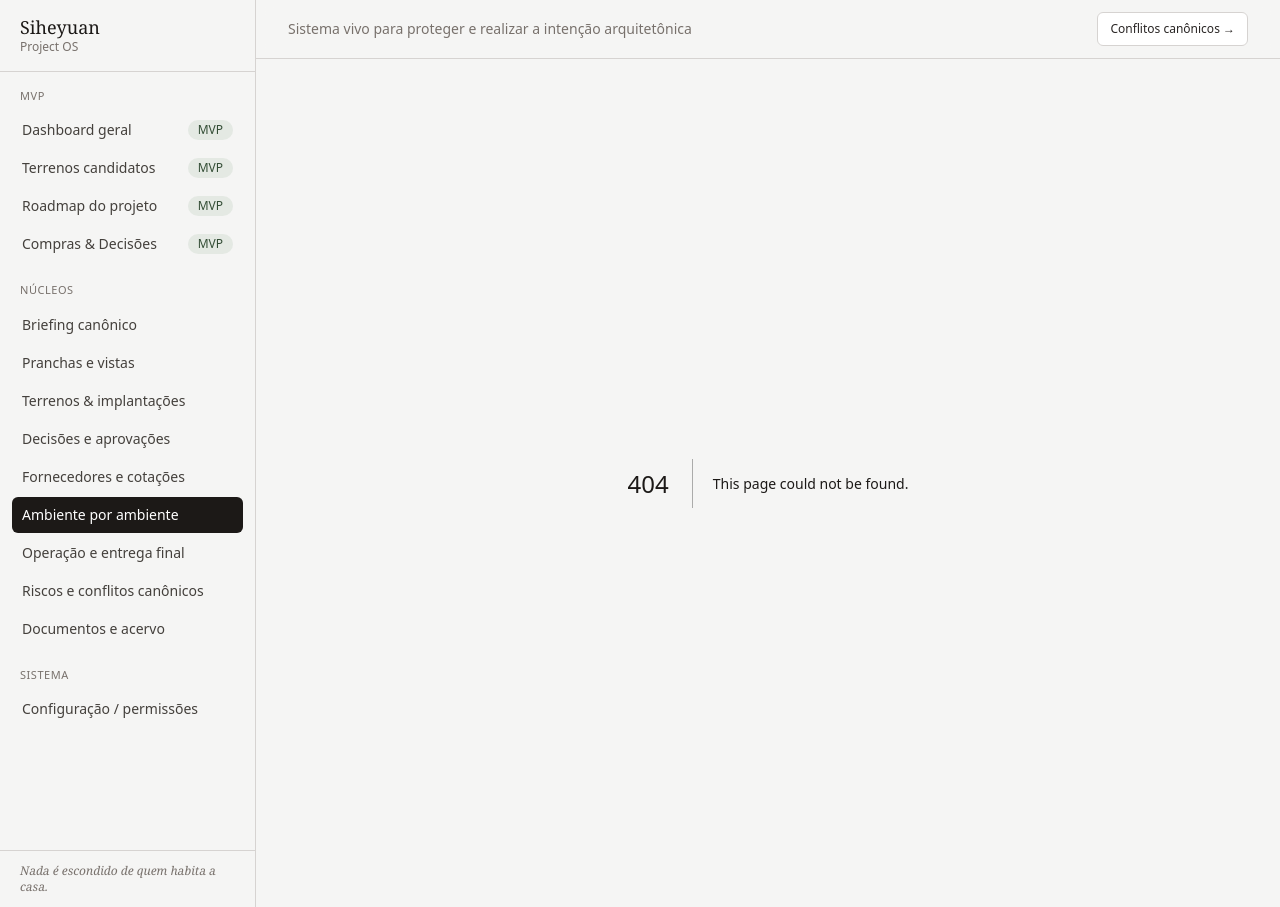
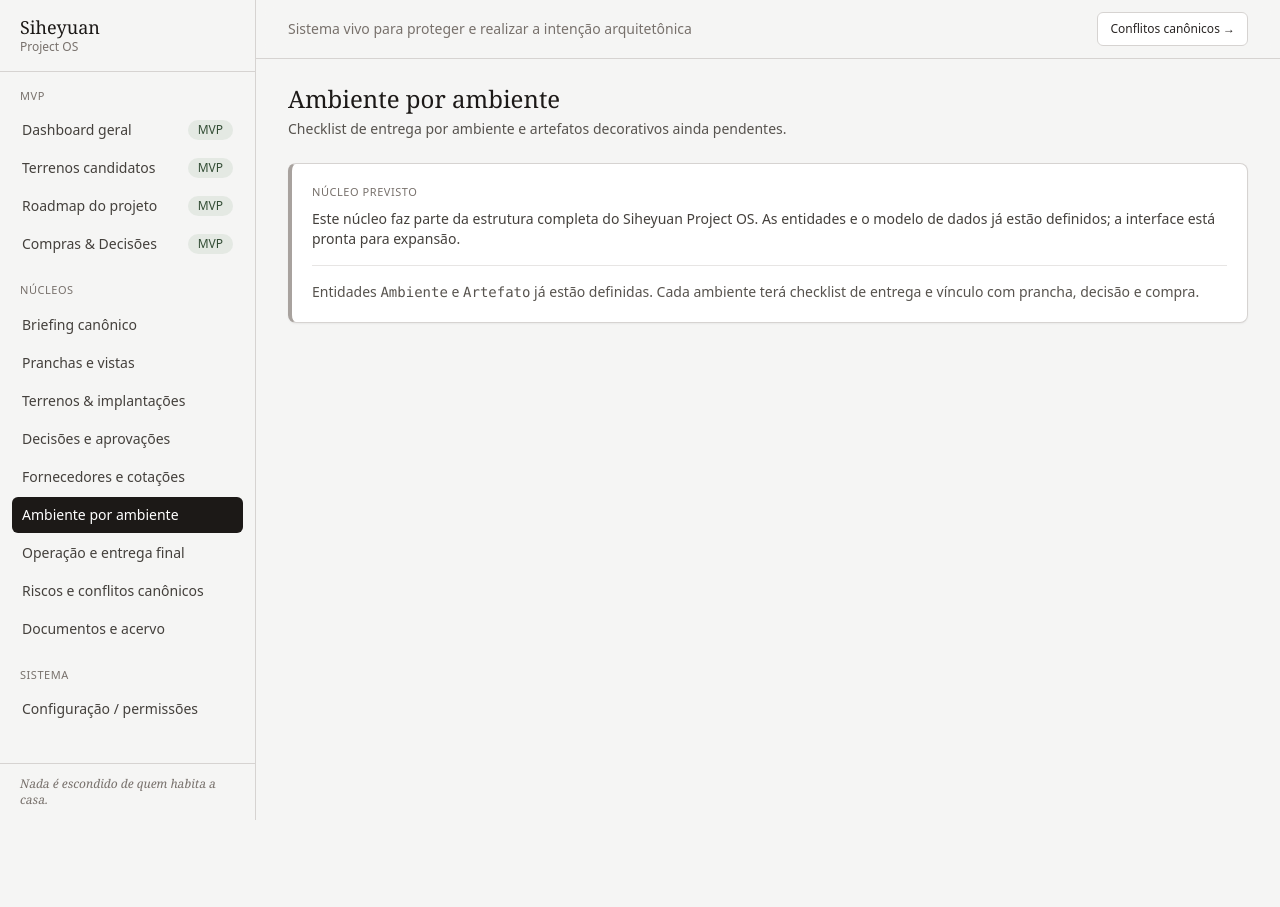
Before and after one commit to talles-dt/siheyuan-project-os, a Next.js app: page /ambientes in a window 1280 px wide. Before the commit this address had no page. After the commit the page ends 820 px from the top, so only its background shows below. Built offline with nearby package versions, Linux system fonts and the light colour scheme.

Commit message:
Add src/app/ambientes/page.tsx

```diff
--- /dev/null
+++ b/src/app/ambientes/page.tsx
@@ -0,0 +1,15 @@
+import { NucleoPlaceholder } from "@/components/NucleoPlaceholder";
+
+export default function Page() {
+  return (
+    <NucleoPlaceholder
+      title="Ambiente por ambiente"
+      subtitle="Checklist de entrega por ambiente e artefatos decorativos ainda pendentes."
+    >
+      <p className="text-sm text-mineral-500">
+        Entidades <code>Ambiente</code> e <code>Artefato</code> já estão definidas. Cada ambiente terá checklist de
+        entrega e vínculo com prancha, decisão e compra.
+      </p>
+    </NucleoPlaceholder>
+  );
+}
```
